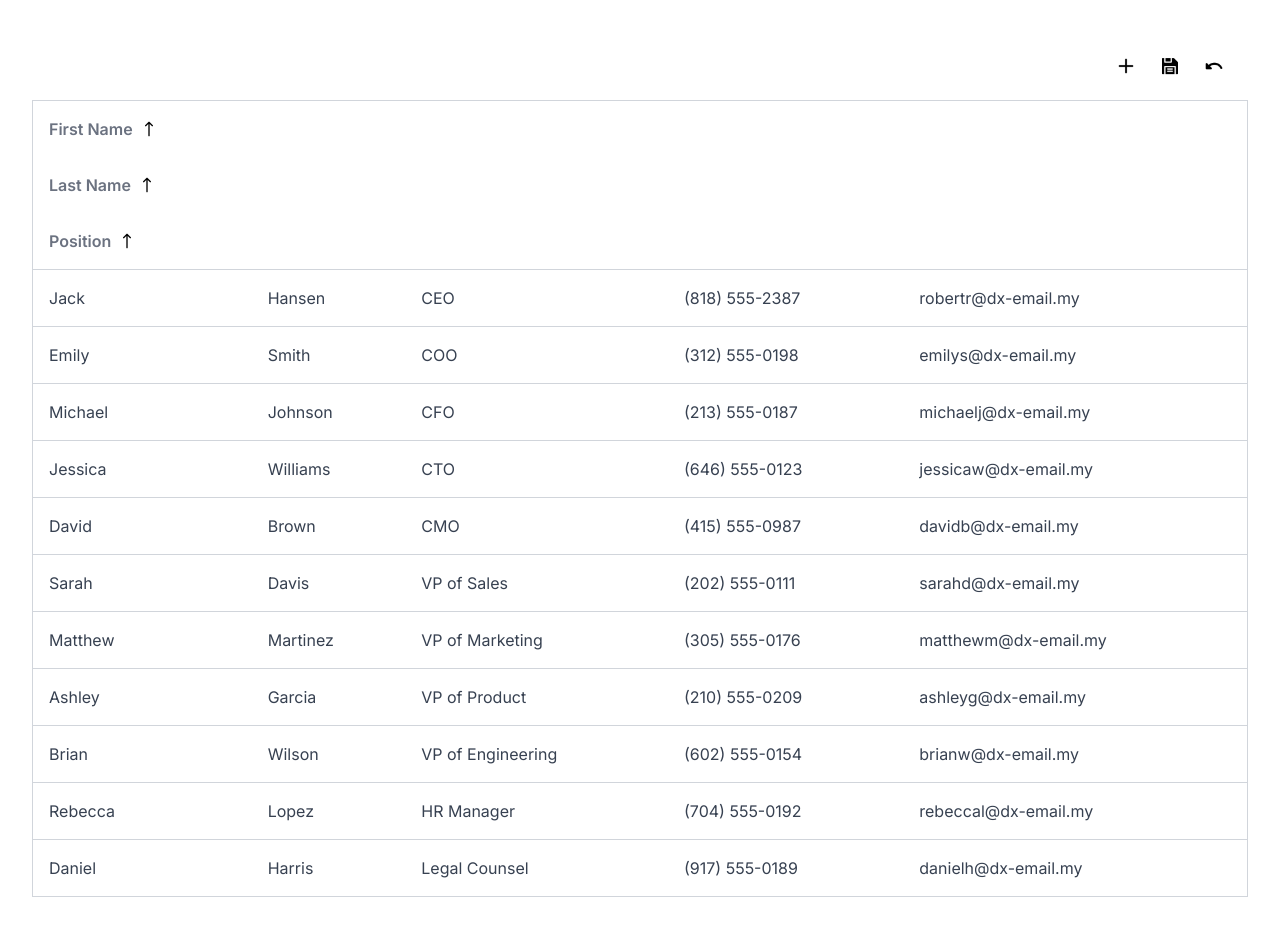
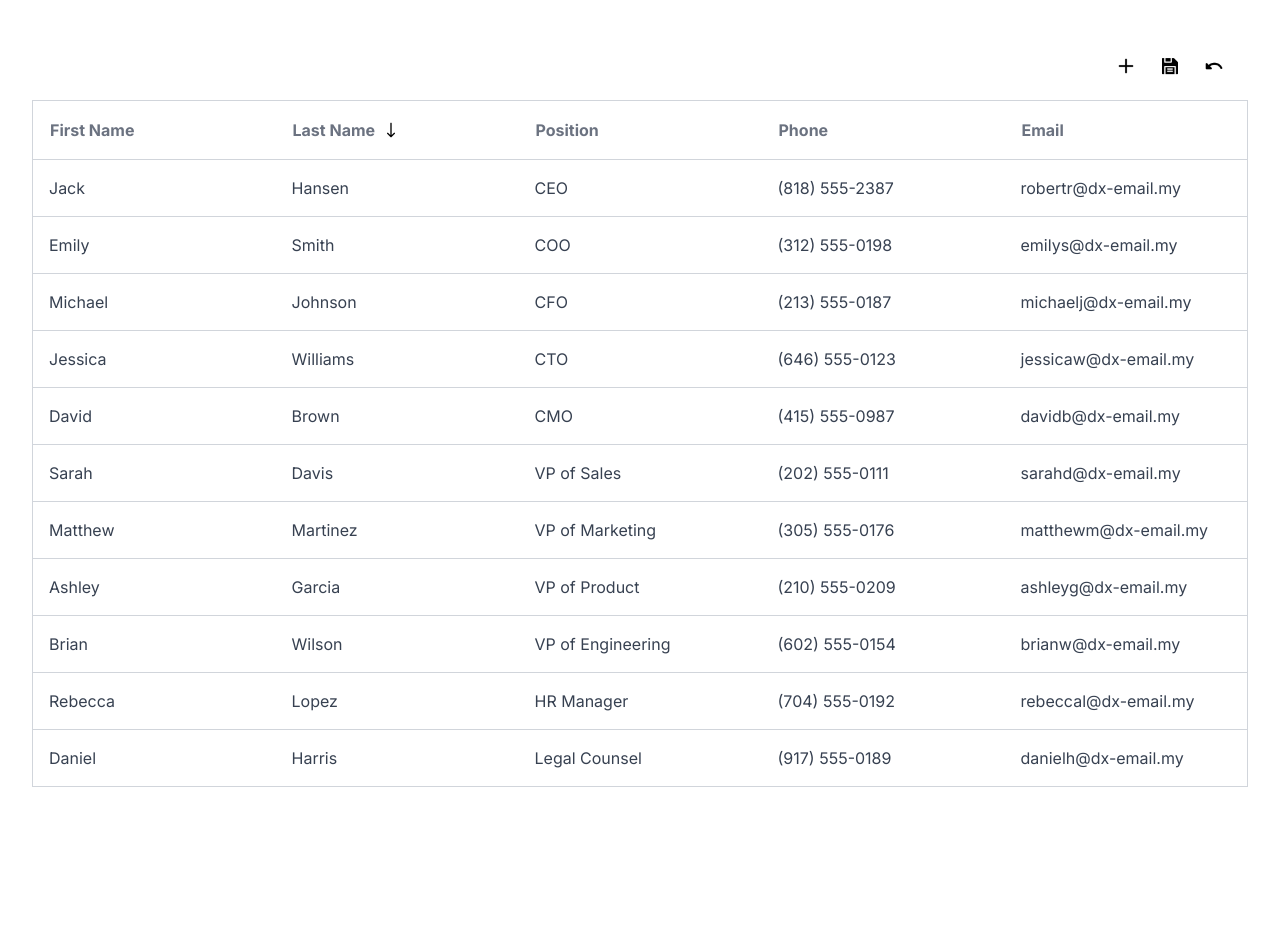
Before and after one commit to fitrirdz/df568ccb-1619-4958-b4f4-ea6972013c94, a Next.js app: page / in a window 1280 px wide. After the commit the page ends 819 px from the top, so only its background shows below. Built offline with nearby package versions, Linux system fonts and the light colour scheme.

Commit message:
Use context to store sorting state

```diff
--- a/app/components/Table.tsx
+++ b/app/components/Table.tsx
@@ -1,8 +1,10 @@
 import React from 'react';
 import Image from 'next/image';
 import TableHeaderCol from './TableHeaderCol';
+import {useEmployee} from '../context/Employee';
 
 const Table = () => {
+  const {sorting} = useEmployee();
   const dummyData = [
     {
       firstName: 'Jack',
@@ -84,12 +86,14 @@ const Table = () => {
   ];
 
   return (
-    <table className='flex-1 w-full border border-gray-300 border-b-0'>
+    <table className='flex-1 w-full border border-gray-300 border-b-0 table-fixed'>
       <thead>
         <tr className='border-b border-gray-300 text-gray-500 font-semibold'>
-          <TableHeaderCol title='First Name' />
-          <TableHeaderCol title='Last Name' />
-          <TableHeaderCol title='Position' />
+          {sorting?.map((item, index) => (
+            <th>
+              <TableHeaderCol key={index} {...item} />
+            </th>
+          ))}
         </tr>
       </thead>
       <tbody>
--- a/app/components/TableHeaderCol.tsx
+++ b/app/components/TableHeaderCol.tsx
@@ -1,19 +1,55 @@
+'use client';
 import Image from 'next/image';
-import React from 'react';
+import React, {useMemo} from 'react';
 import ArrowIcon from '@/public/icons/up-arrow.png';
+import {Sorting, useEmployee} from '../context/Employee';
 
-const TableHeaderCol = ({ title }: { title: string }) => {
+const TableHeaderCol = ({id, name, isActive, type}: Sorting) => {
+  const {sorting, setSorting} = useEmployee();
+
+  function handleClick() {
+    let tempType = 'descending';
+    if (type === 'descending') {
+      tempType = 'ascending';
+    }
+
+    const tempSorting = [...sorting];
+    const indexSorting = tempSorting?.findIndex((item) => item.id === id);
+
+    const tempData = tempSorting?.map((item, index) => {
+      if (index === indexSorting) {
+        return {
+          ...item,
+          isActive: true,
+          type: tempType,
+        };
+      }
+
+      return {
+        ...item,
+        isActive: false,
+      };
+    });
+
+    setSorting(tempData);
+  }
+
   return (
-    <td className='p-4 hover:bg-gray-100 hover:cursor-pointer hover:text-black flex items-center gap-2'>
-      {title}
+    <button
+      onClick={handleClick}
+      className='w-full p-4 hover:bg-gray-100 hover:cursor-pointer hover:text-black flex items-center gap-2'
+    >
+      {name}
+      {isActive && (
         <Image
           src={ArrowIcon}
           alt='arrow'
           width={16}
           height={24}
-        style={{ filter: 'grayscale(100%)' }}
+          className={type === 'descending' ? 'rotate-180' : ''}
         />
-    </td>
+      )}
+    </button>
   );
 };
 
--- /dev/null
+++ b/app/context/Employee.tsx
@@ -0,0 +1,83 @@
+'use client';
+import React, {createContext, useState, ReactNode, useContext} from 'react';
+
+interface Employee {
+  firstName: string;
+  lastName: string;
+  position: string;
+  phone: string;
+  email: string;
+}
+
+export interface Sorting {
+  id: string;
+  name: string;
+  type: string;
+  isActive: boolean;
+}
+
+interface EmployeeContextType {
+  employee: Employee | null;
+  sorting: Sorting[];
+  setEmployee: React.Dispatch<React.SetStateAction<Employee | null>>;
+  setSorting: React.Dispatch<React.SetStateAction<Sorting[]>>;
+}
+
+const EmployeeContext = createContext<EmployeeContextType>({
+  employee: null,
+  sorting: [],
+  setEmployee: () => {},
+  setSorting: () => {},
+});
+
+interface EmployeeProviderProps {
+  children: ReactNode;
+}
+
+export const EmployeeProvider: React.FC<EmployeeProviderProps> = ({
+  children,
+}) => {
+  const [employee, setEmployee] = useState<Employee | null>(null);
+  const [sorting, setSorting] = useState<Sorting[]>([
+    {
+      id: 'firstName',
+      name: 'First Name',
+      type: 'descending',
+      isActive: false,
+    },
+    {
+      id: 'lastName',
+      name: 'Last Name',
+      type: 'descending',
+      isActive: true,
+    },
+    {
+      id: 'position',
+      name: 'Position',
+      type: 'descending',
+      isActive: false,
+    },
+    {
+      id: 'phone',
+      name: 'Phone',
+      type: 'descending',
+      isActive: false,
+    },
+    {
+      id: 'email',
+      name: 'Email',
+      type: 'descending',
+      isActive: false,
+    },
+  ]);
+
+  return (
+    <EmployeeContext.Provider
+      value={{employee, setEmployee, sorting, setSorting}}
+    >
+      {children}
+    </EmployeeContext.Provider>
+  );
+};
+
+export const useEmployee = () => useContext(EmployeeContext);
--- a/app/layout.tsx
+++ b/app/layout.tsx
@@ -1,12 +1,13 @@
-import type { Metadata } from "next";
-import { Inter } from "next/font/google";
-import "./globals.css";
+import type {Metadata} from 'next';
+import {Inter} from 'next/font/google';
+import './globals.css';
+import {EmployeeProvider} from './context/Employee';
 
-const inter = Inter({ subsets: ["latin"] });
+const inter = Inter({subsets: ['latin']});
 
 export const metadata: Metadata = {
-  title: "Create Next App",
-  description: "Generated by create next app",
+  title: 'Create Next App',
+  description: 'Generated by create next app',
 };
 
 export default function RootLayout({
@@ -15,8 +16,10 @@ export default function RootLayout({
   children: React.ReactNode;
 }>) {
   return (
-    <html lang="en">
-      <body className={inter.className}>{children}</body>
+    <html lang='en'>
+      <body className={inter.className}>
+        <EmployeeProvider>{children}</EmployeeProvider>
+      </body>
     </html>
   );
 }
```
Also changed, not shown: app/page.tsx (+5 -3 lines). Lines whose indentation alone changed are shown as unchanged.
